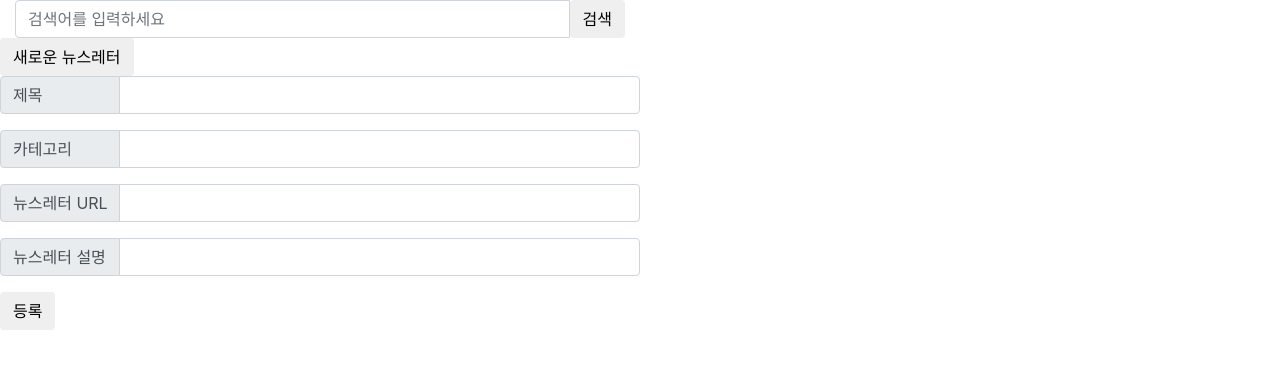
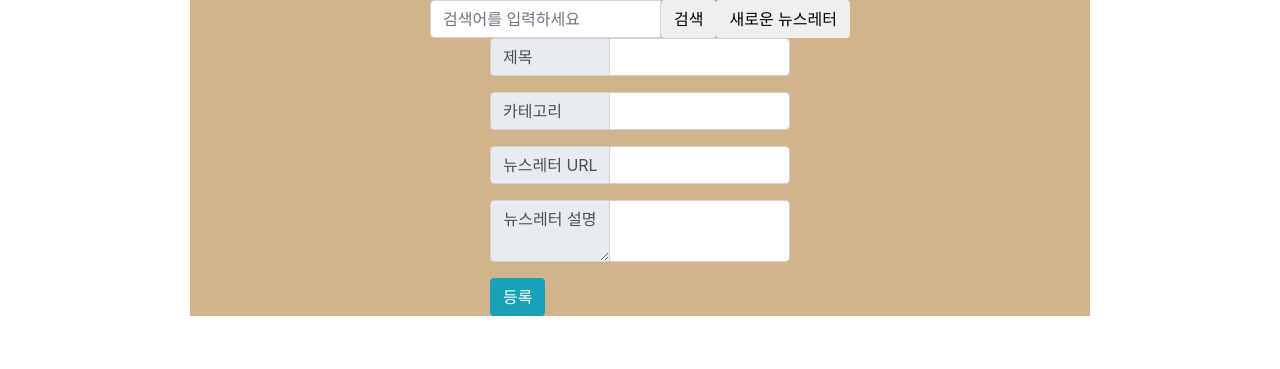
Before and after one commit to chochoq/newpyeonham, a Flask app: page / in a window 1280 px wide. Shown: the part 38-407 px from the top of the page. Run offline with Flask 2, Linux system fonts and the light colour scheme; some libraries are stand-ins or nearby versions; some web fonts are replaced.

Commit message:
add searchbar css(simple ver)

```diff
--- a/static/css/serchbarStyle.css
+++ b/static/css/serchbarStyle.css
@@ -0,0 +1,17 @@
+.searchbar{
+    background-color: tan;
+    width: 900px;
+    margin: auto;
+}
+
+.col-lg-6{
+    margin: auto;
+}
+
+.search_insert{
+    margin-left: 300px;
+}
+
+.new_news{
+
+}
--- a/static/script/serchbarJs.js
+++ b/static/script/serchbarJs.js
@@ -0,0 +1,3 @@
+function new_newsletter(){
+
+}
--- a/templates/index.html
+++ b/templates/index.html
@@ -1,7 +1,6 @@
 <!DOCTYPE html>
 <html lang="en">
 <head>
-    <meta charset="UTF-8">
     <!-- Required meta tags -->
     <meta charset="utf-8">
     <meta name="viewport" content="width=device-width, initial-scale=1, shrink-to-fit=no">
@@ -95,10 +94,12 @@
             <span class="input-group-btn">
                 <button class="btn btn-default" type="button">검색</button>
               </span>
+            <button type="button" class="btn btn-default new_news" onclick="new_newsletter()">새로운 뉴스레터</button>
         </div><!-- /input-group -->
     </div><!-- /.col-lg-6 -->
-    <button type="button" class="btn btn-default">새로운 뉴스레터</button>
+
     <!--    뉴스레터 등록 div-->
+    <div class="search_insert">
         <div class="input-group mb-3">
             <div class="input-group-prepend">
                 <span class="input-group-text">제목</span>
@@ -119,11 +120,14 @@
         </div>
         <div class="input-group mb-3">
             <div class="input-group-prepend">
-            <span class="input-group-text">뉴스레터 설명</span>
+                <textarea  class="input-group-text">뉴스레터 설명</textarea>
             </div>
             <input type="text" class="form-control" aria-label="Default" aria-describedby="inputGroup-sizing-default">
         </div>
-    <button type="button" class="btn btn-default">등록</button>
+        <button type="button" class="btn btn-default btn-info">등록</button>
+    </div>
+
+
 </div>
 
 <div></div>
```
Lines whose indentation alone changed are shown as unchanged.
